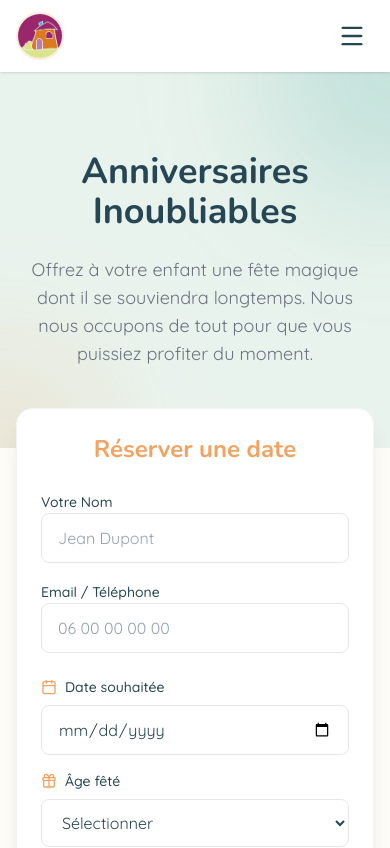
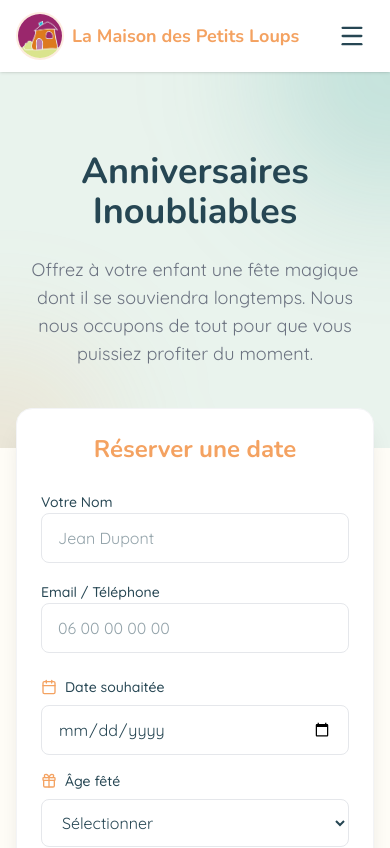
Before and after one commit to royam0820/LMDLP, a Next.js app: page /anniversaires in a window 390 px wide. Shown: the top 848 px of the page. Built offline with nearby package versions, Linux system fonts and the light colour scheme.

Commit message:
fix(ui): show header title on mobile

```diff
--- a/src/components/Header.tsx
+++ b/src/components/Header.tsx
@@ -29,7 +29,7 @@ export default function Header() {
                             className="object-cover"
                         />
                     </div>
-                    <span className="font-heading font-bold text-xl md:text-2xl text-primary hidden sm:block">
+                    <span className="font-heading font-bold text-lg md:text-2xl text-primary leading-tight">
                         La Maison des Petits Loups
                     </span>
                 </Link>
```
